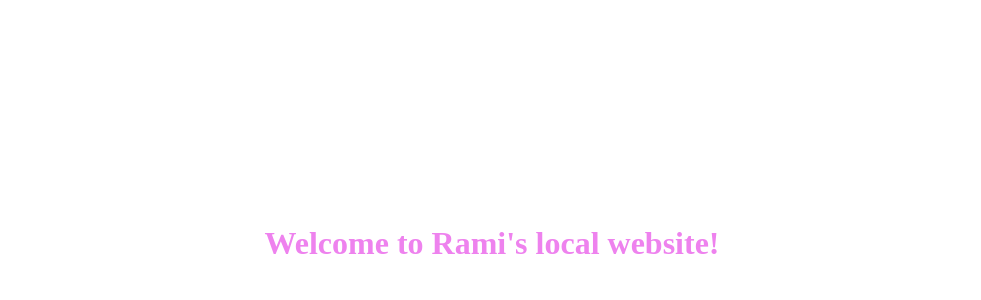
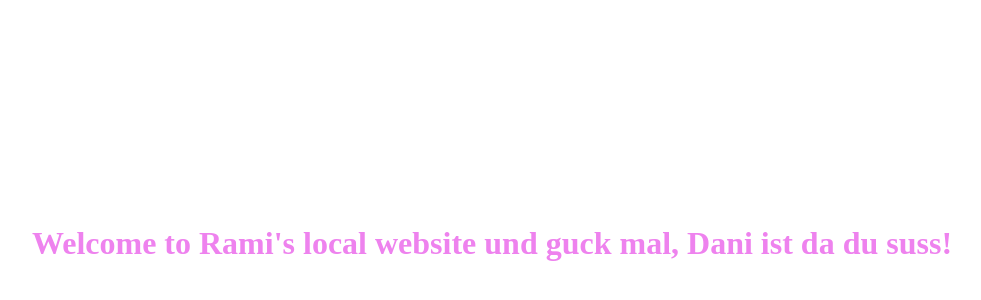
Before and after one commit to BirdNest055/localWebsite, a plain HTML site: page index.html in a window 1280 px wide. Shown: the part 178-478 px from the top of the page, without its empty margins (148-1129 px from the left). Drawn offline with Linux system fonts and the light colour scheme.

Commit message:
Update 2

```diff
--- a/index.html
+++ b/index.html
@@ -8,6 +8,6 @@
     <title>Rami'S</title>
 </head>
 <body>
-    <h1 id="main-text">Welcome to Rami's local website!</h1>
+    <h1 id="main-text">Welcome to Rami's local website und guck mal, Dani ist da du suss!</h1>
 </body>
 </html>
```
